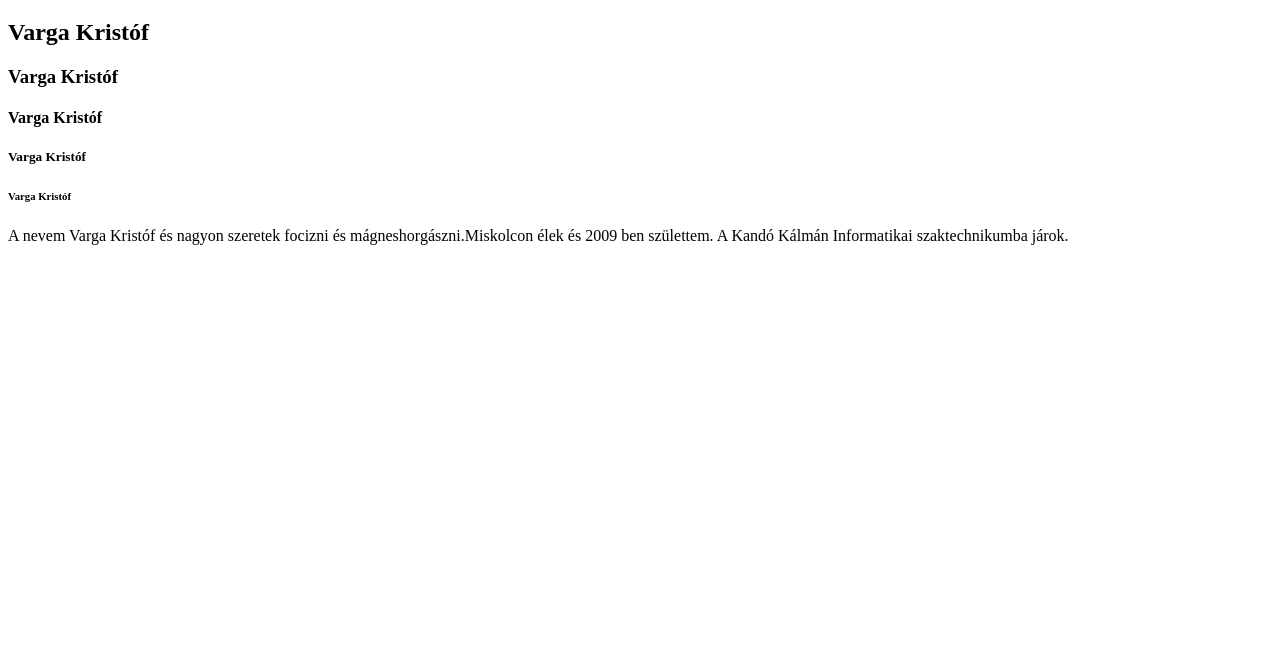
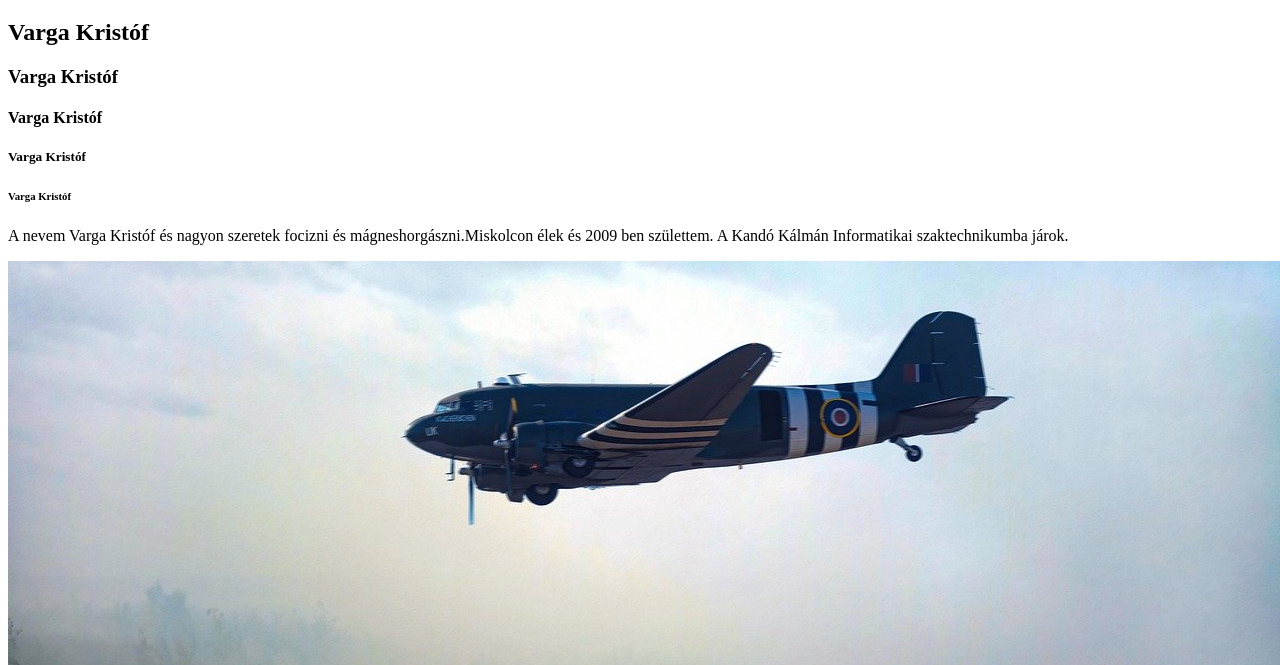
Before and after one commit to vargak99/weboldalam, a plain HTML site: page index.html in a window 1280 px wide. Shown: the part 61-726 px from the top of the page. Drawn offline with Linux system fonts and the light colour scheme.

Commit message:
index.html

```diff
--- a/index.html
+++ b/index.html
@@ -14,6 +14,6 @@
     <h6>Varga Kristóf</h6>
 <p>A nevem Varga Kristóf és nagyon szeretek focizni és mágneshorgászni.Miskolcon élek és 2009 ben születtem.
     A Kandó Kálmán Informatikai szaktechnikumba járok. </p>
-
+<img src="img/kep.jpg" alt="Gáspár László mogger sigma lvl 10000">
 </body>
 </html>
```
Also changed, not shown: img/kep.jpg (added).
